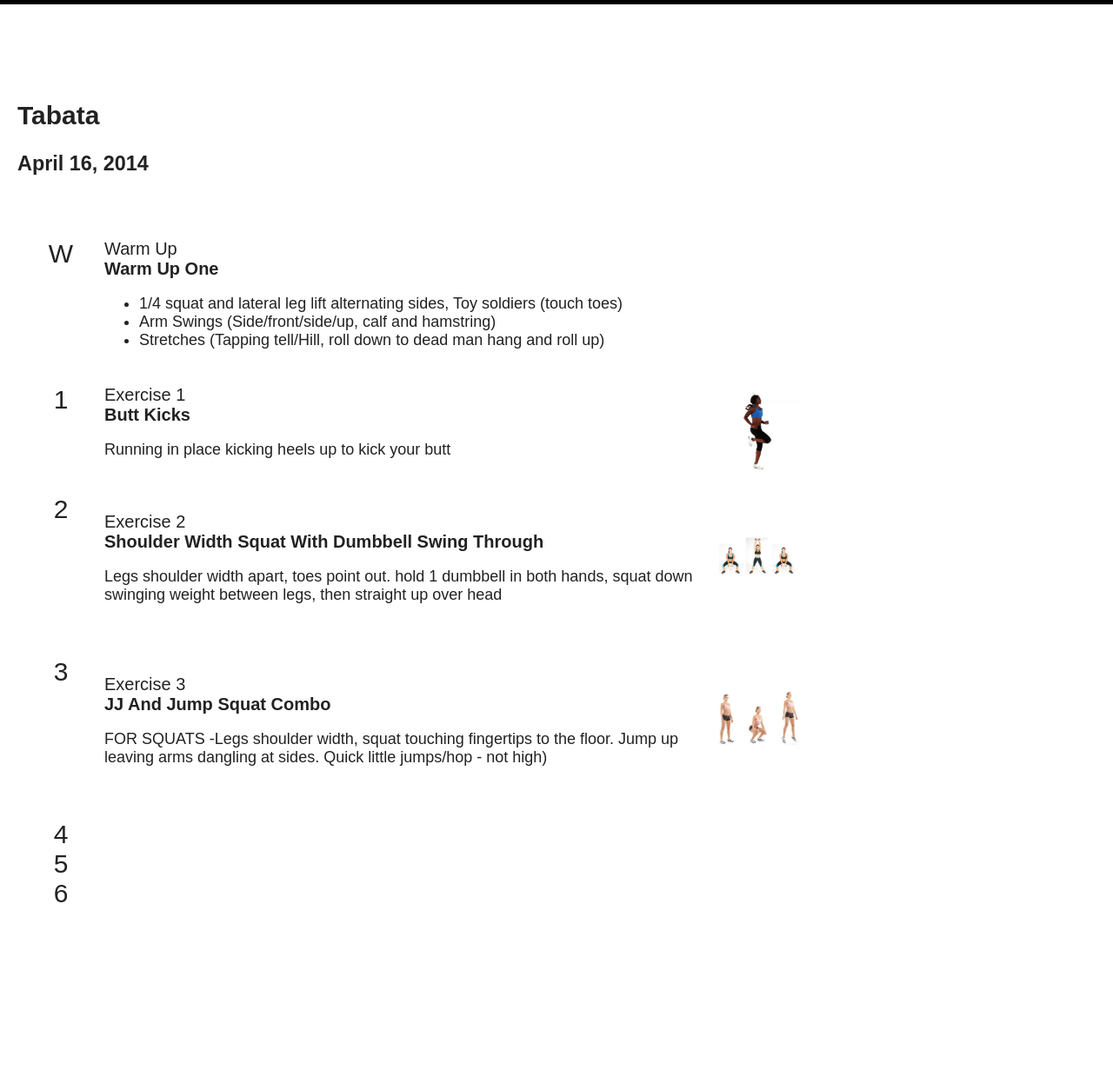
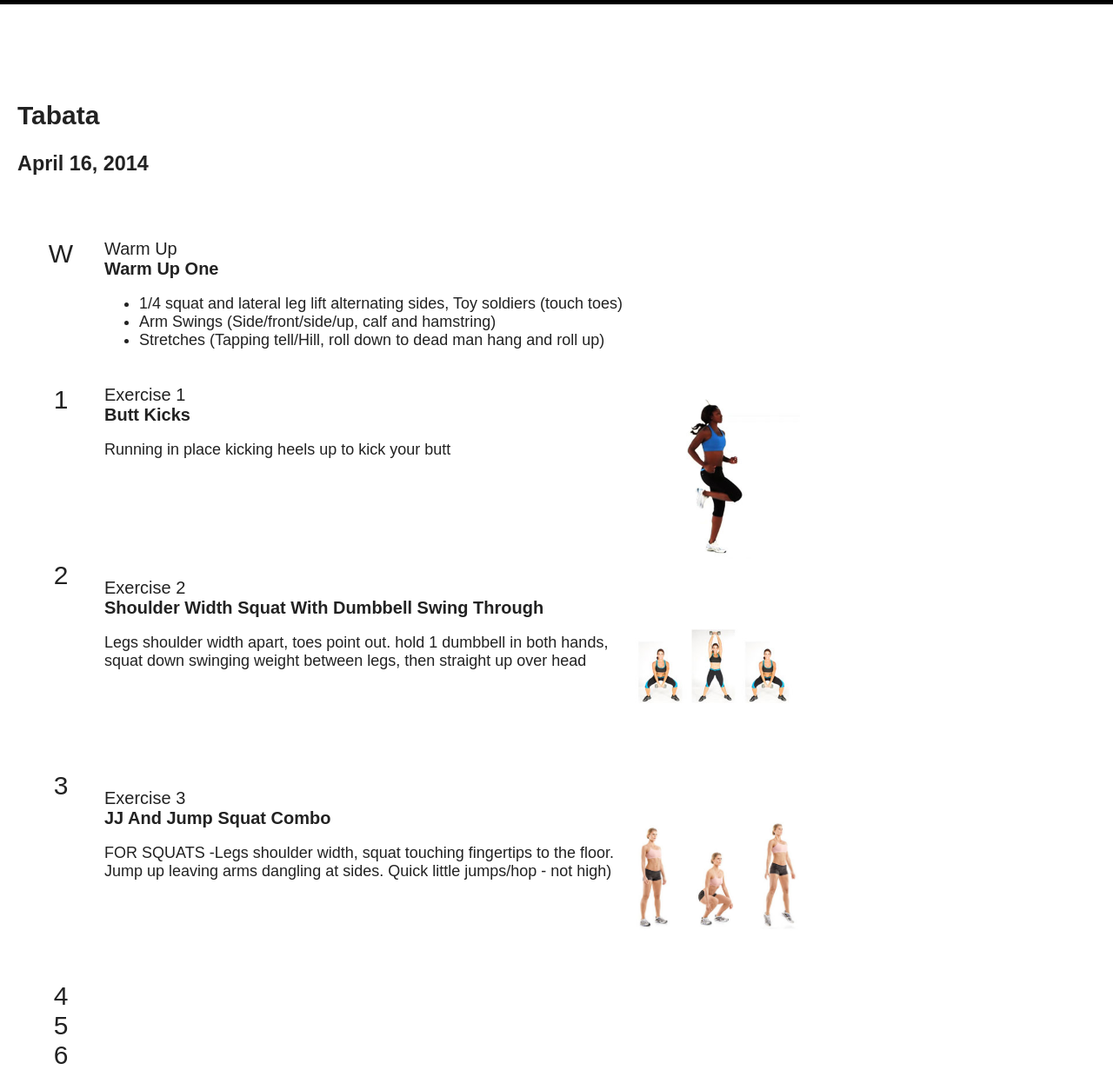
Before and after one commit to christyallen/christyallen.github.io, a Jekyll site: the page built from workouts/_posts/2014-04-16-tabata.md, in a window 1280 px wide. Shown: the whole page at 87% size. Built offline with Jekyll 4.4.1, drawn with Linux system fonts in a browser that asks for light colours; nearby versions of some CDN libraries; before the commit the page ends 1045 px from its top, so only the background shows below that.

Commit message:
Site updated at 2014-04-15 23:31:31 UTC

```diff
--- a/_layouts/workout.html
+++ b/_layouts/workout.html
@@ -54,7 +54,7 @@
 
         {% for post in site.categories.exercises %}
           {% if post.code == exercise-1 %}
-            <div class="exercise-image"><img src="/images/exercises/{{post.image}}" width="100"></div>
+            <div class="exercise-image"><img src="/images/exercises/{{post.image}}" width="200"></div>
               <div class="exercise-number">Exercise 1</div>
                 <div class="exercise-title">{{post.title}}</div>
                 <div class="exercise-description">{{ post.content | markdownify }}</div>
@@ -72,7 +72,7 @@
         {% for post in site.categories.exercises %}
           {% if post.code == exercise-1b %}
           <p>
-            <div class="exercise-image"><img src="/images/exercises/{{post.image}}" width="100"></div>
+            <div class="exercise-image"><img src="/images/exercises/{{post.image}}" width="200"></div>
               <div class="exercise-number">Exercise 1b</div>
                 <div class="exercise-title">{{post.title}}</div>
                 <div class="exercise-description">{{ post.content | markdownify }}</div>
@@ -98,7 +98,7 @@
         {% for post in site.categories.exercises %}
           {% if post.code == exercise-2 %}
           <p>
-            <div class="exercise-image"><img src="/images/exercises/{{post.image}}" width="100"></div>
+            <div class="exercise-image"><img src="/images/exercises/{{post.image}}" width="200"></div>
               <div class="exercise-number">Exercise 2</div>
                 <div class="exercise-title">{{post.title}}</div>
                 <div class="exercise-description">{{ post.content | markdownify }}</div>
@@ -117,7 +117,7 @@
         {% for post in site.categories.exercises %}
           {% if post.code == exercise-2b %}
           <p>
-            <div class="exercise-image"><img src="/images/exercises/{{post.image}}" width="100"></div>
+            <div class="exercise-image"><img src="/images/exercises/{{post.image}}" width="200"></div>
               <div class="exercise-number">Exercise 2b</div>
                 <div class="exercise-title">{{post.title}}</div>
                 <div class="exercise-description">{{ post.content | markdownify }}</div>
@@ -143,7 +143,7 @@
         {% for post in site.categories.exercises %}
           {% if post.code == exercise-3 %}
           <p>
-            <div class="exercise-image"><img src="/images/exercises/{{post.image}}" width="100"></div>
+            <div class="exercise-image"><img src="/images/exercises/{{post.image}}" width="200"></div>
               <div class="exercise-number">Exercise 3</div>
                 <div class="exercise-title">{{post.title}}</div>
                 <div class="exercise-description">{{ post.content | markdownify }}</div>
@@ -162,7 +162,7 @@
         {% for post in site.categories.exercises %}
           {% if post.code == exercise-3b %}
           <p>
-            <div class="exercise-image"><img src="/images/exercises/{{post.image}}" width="100"></div>
+            <div class="exercise-image"><img src="/images/exercises/{{post.image}}" width="200"></div>
               <div class="exercise-number">Exercise 3b</div>
                 <div class="exercise-title">{{post.title}}</div>
                 <div class="exercise-description">{{ post.content | markdownify }}</div>
@@ -188,7 +188,7 @@
         {% for post in site.categories.exercises %}
           {% if post.code == exercise-4 %}
           <p>
-            <div class="exercise-image"><img src="/images/exercises/{{post.image}}" width="100"></div>
+            <div class="exercise-image"><img src="/images/exercises/{{post.image}}" width="200"></div>
               <div class="exercise-number">Exercise 4</div>
                 <div class="exercise-title">{{post.title}}</div>
                 <div class="exercise-description">{{ post.content | markdownify }}</div>
@@ -207,7 +207,7 @@
         {% for post in site.categories.exercises %}
           {% if post.code == exercise-4b %}
           <p>
-            <div class="exercise-image"><img src="/images/exercises/{{post.image}}" width="100"></div>
+            <div class="exercise-image"><img src="/images/exercises/{{post.image}}" width="200"></div>
               <div class="exercise-number">Exercise 4b</div>
                 <div class="exercise-title">{{post.title}}</div>
                 <div class="exercise-description">{{ post.content | markdownify }}</div>
@@ -233,7 +233,7 @@
         {% for post in site.categories.exercises %}
           {% if post.code == exercise-5 %}
           <p>
-            <div class="exercise-image"><img src="/images/exercises/{{post.image}}" width="100"></div>
+            <div class="exercise-image"><img src="/images/exercises/{{post.image}}" width="200"></div>
               <div class="exercise-number">Exercise 5</div>
                 <div class="exercise-title">{{post.title}}</div>
                 <div class="exercise-description">{{ post.content | markdownify }}</div>
@@ -252,7 +252,7 @@
         {% for post in site.categories.exercises %}
           {% if post.code == exercise-5b %}
           <p>
-            <div class="exercise-image"><img src="/images/exercises/{{post.image}}" width="100"></div>
+            <div class="exercise-image"><img src="/images/exercises/{{post.image}}" width="200"></div>
               <div class="exercise-number">Exercise 5b</div>
                 <div class="exercise-title">{{post.title}}</div>
                 <div class="exercise-description">{{ post.content | markdownify }}</div>
@@ -278,7 +278,7 @@
         {% for post in site.categories.exercises %}
           {% if post.code == exercise-6 %}
           <p>
-            <div class="exercise-image"><img src="/images/exercises/{{post.image}}" width="100"></div>
+            <div class="exercise-image"><img src="/images/exercises/{{post.image}}" width="200"></div>
               <div class="exercise-number">Exercise 6</div>
                 <div class="exercise-title">{{post.title}}</div>
                 <div class="exercise-description">{{ post.content | markdownify }}</div>
@@ -297,7 +297,7 @@
         {% for post in site.categories.exercises %}
           {% if post.code == exercise-6b %}
           <p>
-            <div class="exercise-image"><img src="/images/exercises/{{post.image}}" width="100"></div>
+            <div class="exercise-image"><img src="/images/exercises/{{post.image}}" width="200"></div>
               <div class="exercise-number">Exercise 6b</div>
                 <div class="exercise-title">{{post.title}}</div>
                 <div class="exercise-description">{{ post.content | markdownify }}</div>
```
